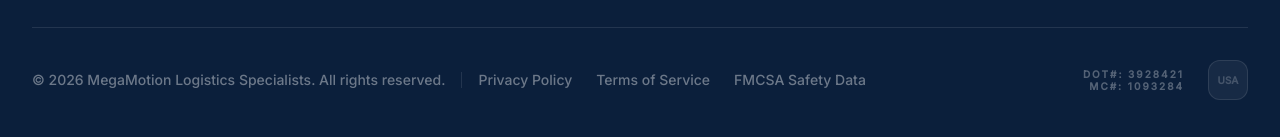
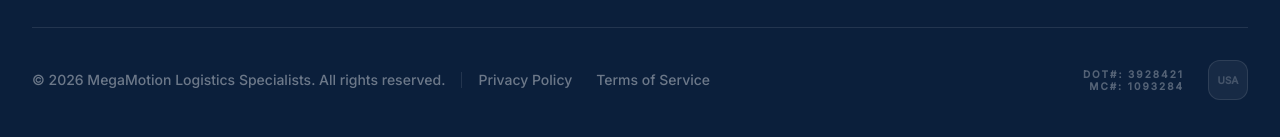
Before and after one commit to being-devahmad/mega-motion, a Next.js app: page / in a window 1280 px wide. Shown: the part 5204-5341 px from the top of the page. Built offline with nearby package versions, Linux system fonts and the light colour scheme.

Commit message:
fix: footer updated

```diff
--- a/components/footer.tsx
+++ b/components/footer.tsx
@@ -22,7 +22,7 @@ export function Footer() {
   const legalLinks = [
     { name: 'Privacy Policy', href: '/' },
     { name: 'Terms of Service', href: '/' },
-    { name: 'FMCSA Safety Data', href: '/safety' },
+    // { name: 'FMCSA Safety Data', href: '/safety' },
   ]
 
   return (
```
